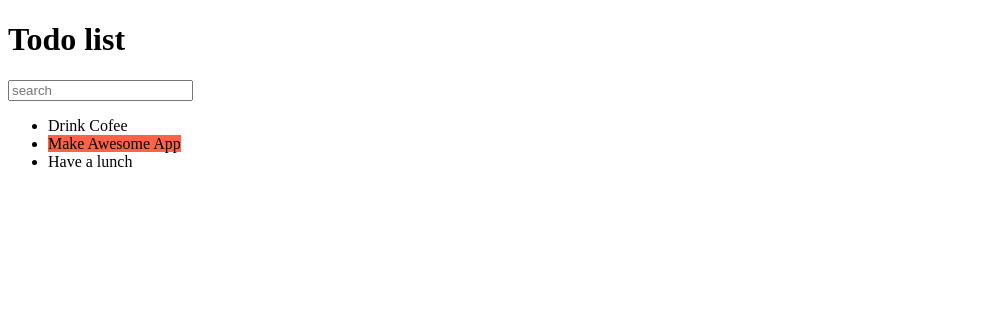
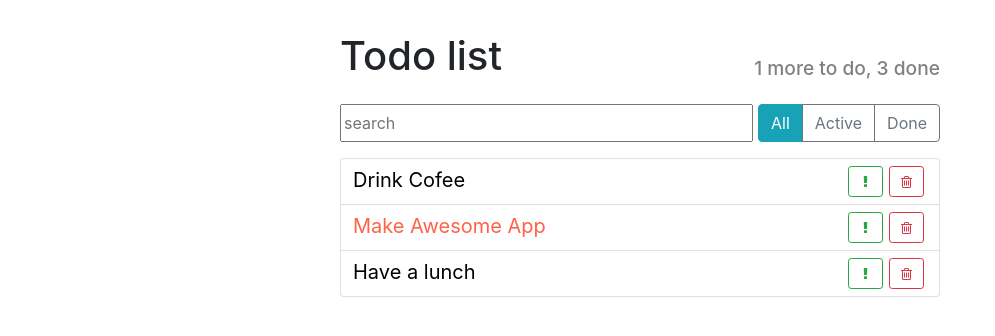
Before and after one commit to klepanosovNL/react, a React app in the folder todo/: page / in a window 1280 px wide. Shown: the whole page, without its empty margins (0-995 px from the left). Built offline with nearby package versions, Linux system fonts and the light colour scheme.

Commit message:
Added css

```diff
--- a/todo/public/index.html
+++ b/todo/public/index.html
@@ -4,6 +4,8 @@
     <meta charset="utf-8" />
     <link rel="icon" href="%PUBLIC_URL%/favicon.ico" />
     <meta name="viewport" content="width=device-width, initial-scale=1" />
+    <link rel="stylesheet" href="https://stackpath.bootstrapcdn.com/bootstrap/4.5.0/css/bootstrap.min.css">
+    <link rel="stylesheet" href="https://stackpath.bootstrapcdn.com/font-awesome/4.7.0/css/font-awesome.min.css">
     <title>Todo App</title>
   </head>
   <body>
--- /dev/null
+++ b/todo/src/components/app-header.css
@@ -0,0 +1,12 @@
+.app-header {
+    align-items: flex-end;
+}
+
+.app-header h1 {
+    flex-grow: 1;
+}
+
+.app-header h2 {
+    font-size: 1.2rem;
+    color: grey;
+}
--- a/todo/src/components/app-header.js
+++ b/todo/src/components/app-header.js
@@ -1,7 +1,13 @@
 import React from "react";
+import './app-header.css'
 
-const AppHeader = () => {
-    return <h1>Todo list</h1>
+const AppHeader = ({toDo, done}) => {
+    return (
+        <div className="app-header d-flex">
+            <h1>Todo list</h1>
+            <h2>{toDo} more to do, {done} done</h2>
+        </div>
+    )
 };
 
 export default AppHeader
--- /dev/null
+++ b/todo/src/components/item-status-filter.js
@@ -0,0 +1,14 @@
+import React from "react";
+import "./item-status-filter.css"
+
+const ItemStatusFilter = () => {
+    return (
+        <div className="btn-group">
+            <button className="btn btn-info">All</button>
+            <button className="btn btn-outline-secondary">Active</button>
+            <button className="btn btn-outline-secondary">Done</button>
+        </div>
+    )
+}
+
+export default ItemStatusFilter
--- /dev/null
+++ b/todo/src/components/search-panel.css
@@ -0,0 +1,4 @@
+.search-panel {
+    flex-grow: 1;
+    margin: 0 5px 0 0;
+}
--- a/todo/src/components/search-panel.js
+++ b/todo/src/components/search-panel.js
@@ -1,7 +1,8 @@
 import React from "react";
+import "./search-panel.css"
 
 const SearchPanel = () => {
-    return <input type="text" placeholder='search'/>
+    return <input className="search-panel" type="text" placeholder="search" />
 }
 
 export default SearchPanel
--- /dev/null
+++ b/todo/src/components/todo-list-item.css
@@ -0,0 +1,23 @@
+.todo-list-item {
+    font-size: 1.25rem;
+}
+
+.todo-list-item button {
+    width: 35px;
+    margin: 3px;
+}
+
+.todo-list-item-label {
+    line-height: 34px;
+    cursor: pointer;
+    user-select: none;
+}
+
+.todo-list-item.done .todo-list-item-label {
+    text-decoration: line-through;
+}
+
+.todo-list-item.important .todo-list-item-label {
+    font-weight: bold;
+    color: steelblue;
+}
--- a/todo/src/components/todo-list-item.js
+++ b/todo/src/components/todo-list-item.js
@@ -1,10 +1,21 @@
 import React from "react";
+import './todo-list-item.css'
 
 const TodoListItem = ({label, important = false}) => {
     const style = {
-        backgroundColor: important ? 'tomato' : 'transparent'
+        color: important ? 'tomato' : 'black'
     }
-    return <span style={style}>{label}</span>
+    return (
+        <div className="todo-list-item">
+            <span className="todo-list-item-label" style={style}>{label}</span>
+            <button className="btn btn-outline-danger btn-sm float-right">
+                <i className="fa fa-trash-o"></i>
+            </button>
+            <button className="btn btn-outline-success btn-sm float-right">
+                <i className="fa fa-exclamation"></i>
+            </button>
+        </div>
+    )
 }
 
 export default TodoListItem
--- /dev/null
+++ b/todo/src/components/todo-list.css
@@ -0,0 +1,3 @@
+.todo-list .list-group-item {
+    padding: .25rem .75rem;
+}
--- a/todo/src/components/todo-list.js
+++ b/todo/src/components/todo-list.js
@@ -1,5 +1,6 @@
 import React from "react";
 import TodoListItem from "./todo-list-item";
+import './todo-list.css'
 
 const TodoList = ({todos}) => {
     const elements = todos.map((item) => {
@@ -7,14 +8,14 @@ const TodoList = ({todos}) => {
         const {id, ...itemProps} = item;
 
         return (
-            <li key={id}>
+            <li key={id} className="list-group-item">
                 <TodoListItem {...itemProps} />
             </li>
         )
     })
 
     return (
-        <ul>
+        <ul className="list-group todo-list">
             {elements}
         </ul>
     );
--- /dev/null
+++ b/todo/src/index.css
@@ -0,0 +1,8 @@
+.todo-app {
+    margin: 2rem auto 0 auto;
+    max-width: 600px;
+}
+
+.top-panel {
+    margin: 1rem 0;
+}
--- a/todo/src/index.js
+++ b/todo/src/index.js
@@ -3,6 +3,8 @@ import ReactDom from 'react-dom';
 import AppHeader from "./components/app-header";
 import SearchPanel from "./components/search-panel";
 import TodoList from "./components/todo-list";
+import ItemStatusFilter from "./components/item-status-filter";
+import "./index.css"
 
 const App = () => {
     const todoData = [
@@ -12,9 +14,12 @@ const App = () => {
     ]
 
     return (
-        <div>
-            <AppHeader />
-            <SearchPanel />
+        <div className="todo-app">
+            <AppHeader toDo={1} done={3}/>
+            <div className="top-panel d-flex">
+                <SearchPanel />
+                <ItemStatusFilter />
+            </div>
             <TodoList todos={todoData} />
         </div>
     )
```
Also changed, not shown: todo/src/components/item-status-filter.css (added).
